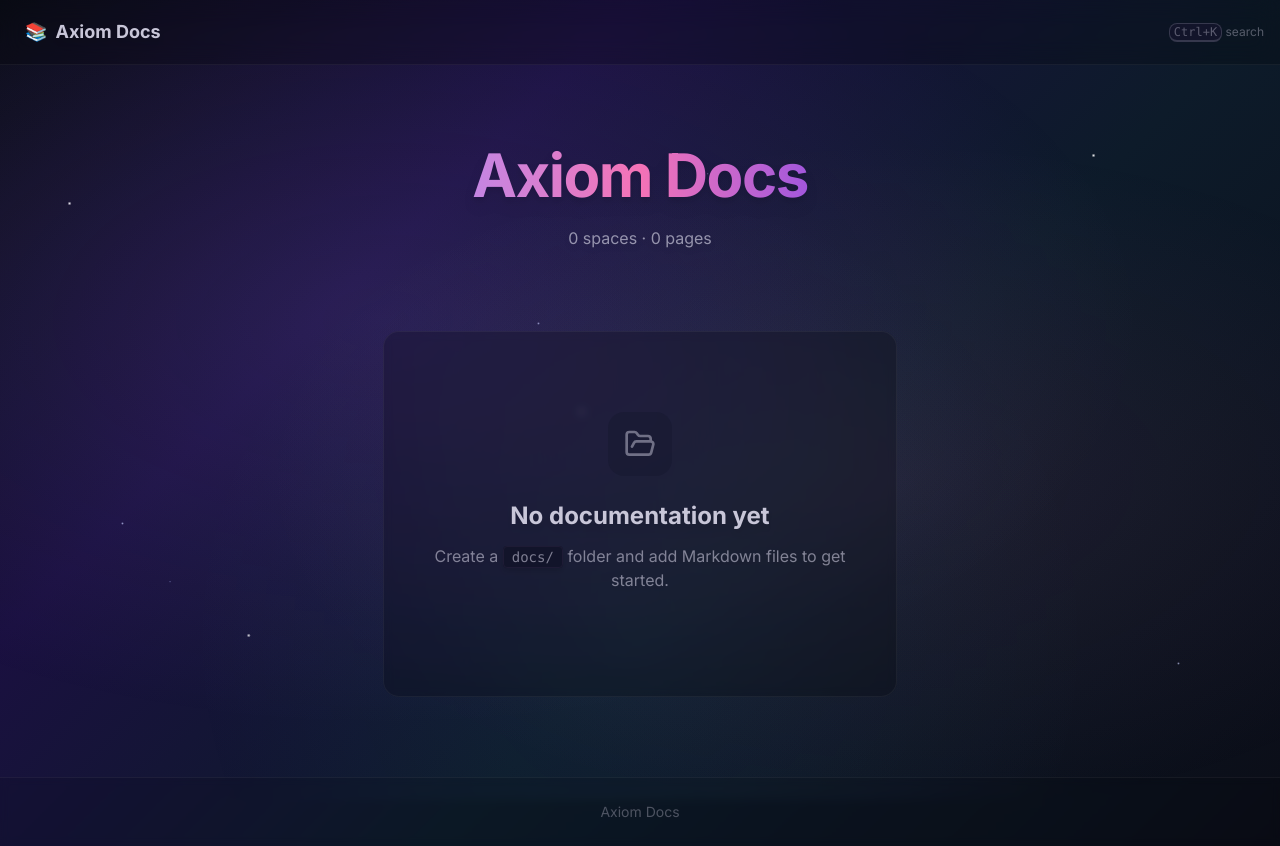
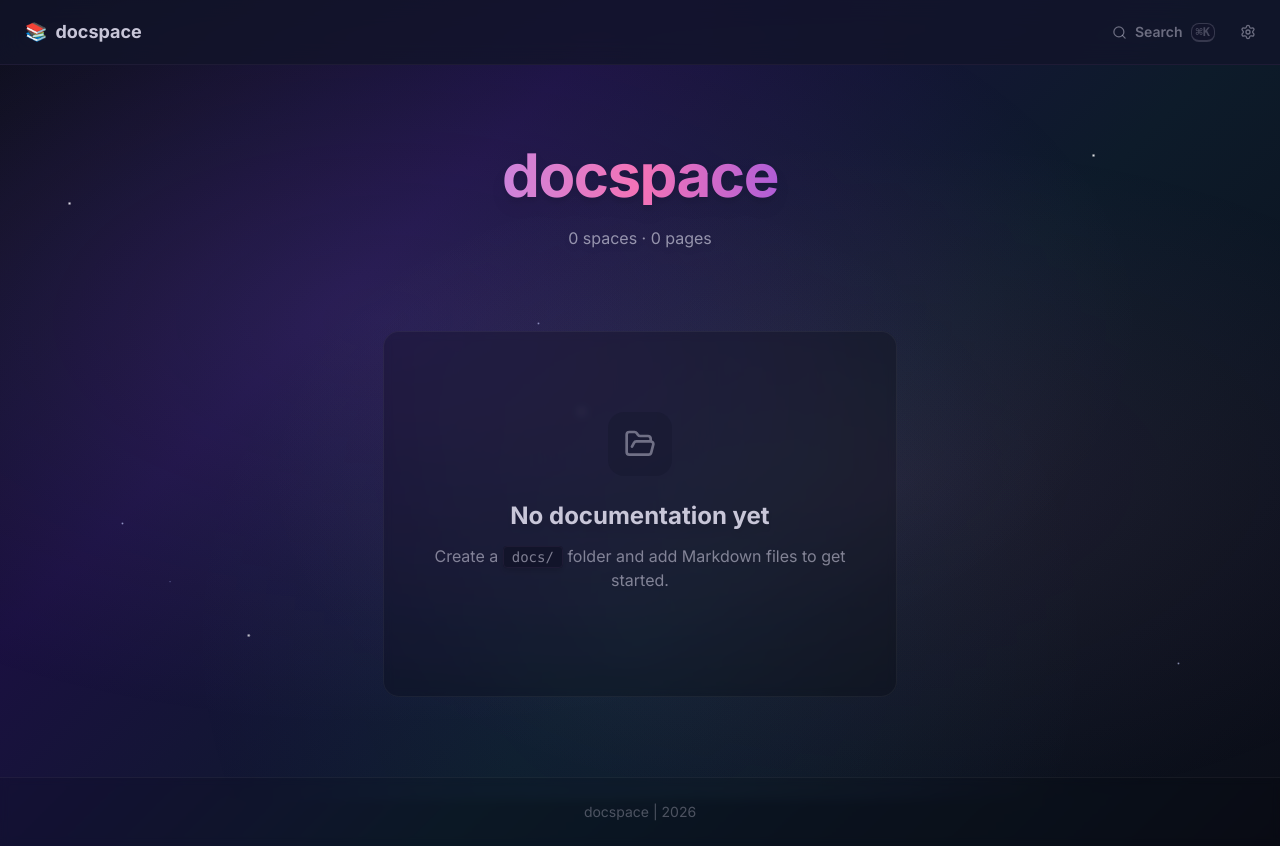
Before and after one commit to outhordev/docspace, a Next.js app: page / in a window 1280 px wide. Built offline with nearby package versions, Linux system fonts and the light colour scheme; a web font is replaced by a local one.

Commit message:
renaming

```diff
--- a/app/layout.tsx
+++ b/app/layout.tsx
@@ -1,7 +1,7 @@
 import type { Metadata } from 'next'
 import { Inter, IM_Fell_English, JetBrains_Mono, Lora, Bitter, Space_Grotesk } from 'next/font/google'
 import './globals.css'
-import config from '@/axiom.config'
+import config from '@/docspace.config'
 
 const inter = Inter({ subsets: ['latin'], variable: '--font-inter' })
 const imFellEnglish = IM_Fell_English({ weight: '400', subsets: ['latin'], variable: '--font-heading-arcane' })
--- a/app/page.tsx
+++ b/app/page.tsx
@@ -4,7 +4,8 @@ import { FolderOpen, ArrowRight } from 'lucide-react'
 import Link from 'next/link'
 import { redirect } from 'next/navigation'
 import DynamicIcon from '@/components/layout/DynamicIcon'
-import config from '@/axiom.config'
+import HomeNavbar from '@/components/layout/HomeNavbar'
+import config from '@/docspace.config'
 
 
 export default function HomePage() {
@@ -37,20 +38,8 @@ export default function HomePage() {
         <div dangerouslySetInnerHTML={{ __html: homeTheme.customHTML }} />
       )}
 
-      {/* Navbar */}
-      <header className="navbar bg-black/20 border-b border-white/5 sticky top-0 z-50 backdrop-blur-md px-4">
-        <div className="navbar-start">
-          <a href="/" className="btn btn-ghost gap-2 text-lg font-bold normal-case px-2">
-            <span className="text-primary">📚</span>
-            <span className="drop-shadow-lg">{config.title}</span>
-          </a>
-        </div>
-        <div className="navbar-end gap-1">
-          <div className="text-xs text-base-content/40">
-            <kbd className="kbd kbd-xs">Ctrl+K</kbd> search
-          </div>
-        </div>
-      </header>
+      {/* Navbar — same as space pages */}
+      <HomeNavbar spaces={manifest.spaces} />
 
       {/* Content */}
       <main className="relative z-10 max-w-3xl mx-auto px-4 sm:px-6 lg:px-8 py-20 page-enter flex-1">
--- /dev/null
+++ b/components/layout/HomeNavbar.tsx
@@ -0,0 +1,34 @@
+'use client'
+
+import Link from 'next/link'
+import SearchTrigger from '../search/SearchTrigger'
+import SettingsModal, { useContentWidth } from './SettingsModal'
+import { useThemeOverride } from './ThemeToggle'
+import SpaceSwitcher from './SpaceSwitcher'
+import type { Space } from '@/lib/docs-walker'
+import config from '@/docspace.config'
+
+interface HomeNavbarProps {
+  spaces: Space[]
+}
+
+export default function HomeNavbar({ spaces }: HomeNavbarProps) {
+  const [, setThemeOverride] = useThemeOverride()
+  const [, setContentWidth] = useContentWidth()
+
+  return (
+    <header className="navbar bg-base-200/80 backdrop-blur-md border-b border-base-300 sticky top-0 z-50 px-4">
+      <div className="navbar-start">
+        <Link href="/" className="btn btn-ghost gap-2 text-lg font-bold normal-case px-2">
+          <span className="text-primary">📚</span>
+          <span className="hidden sm:inline">{config.title}</span>
+        </Link>
+      </div>
+      <div className="navbar-end gap-1">
+        <SearchTrigger />
+        <SettingsModal onThemeChange={setThemeOverride} onWidthChange={setContentWidth} />
+        <SpaceSwitcher spaces={spaces} />
+      </div>
+    </header>
+  )
+}
--- a/components/layout/SettingsModal.tsx
+++ b/components/layout/SettingsModal.tsx
@@ -1,9 +1,10 @@
 'use client'
 
 import { useEffect, useState } from 'react'
+import { createPortal } from 'react-dom'
 import { Settings, Moon, Sun, Sparkles, Type, Monitor } from 'lucide-react'
 import { type ThemeOverride, useThemeOverride } from './ThemeToggle'
-import config from '@/axiom.config'
+import config from '@/docspace.config'
 
 const THEME_OPTIONS: { value: ThemeOverride; label: string; icon: React.ReactNode; description: string }[] = [
   { value: 'custom', label: 'Space Theme', icon: <Sparkles size={16} />, description: 'Rich per-space themes with custom colors and styles' },
@@ -18,7 +19,7 @@ const WIDTH_OPTIONS = (config.contentWidthOptions || [
   { value: '100ch', label: 'Extra Wide', description: 'Maximum reading area' },
 ]) as { value: string; label: string; description: string }[]
 
-const WIDTH_STORAGE_KEY = 'axiom-content-width'
+const WIDTH_STORAGE_KEY = 'docspace-content-width'
 
 export function useContentWidth(): [string, (v: string) => void] {
   const defaultWidth = (config.contentWidthOptions?.[0]?.value) || '65ch'
@@ -47,11 +48,19 @@ interface SettingsModalProps {
 export default function SettingsModal({ onThemeChange, onWidthChange }: SettingsModalProps) {
   const [themeOverride, setThemeOverride] = useThemeOverride()
   const [contentWidth, setContentWidth] = useContentWidth()
+  const [isOpen, setIsOpen] = useState(false)
 
-  const openModal = () => {
-    const modal = document.getElementById('settings-modal') as HTMLDialogElement | null
-    if (modal) modal.showModal()
-  }
+  const openModal = () => setIsOpen(true)
+  const closeModal = () => setIsOpen(false)
+
+  useEffect(() => {
+    if (!isOpen) return
+    const handleKey = (e: KeyboardEvent) => {
+      if (e.key === 'Escape') closeModal()
+    }
+    document.addEventListener('keydown', handleKey)
+    return () => document.removeEventListener('keydown', handleKey)
+  }, [isOpen])
 
   const handleThemeSelect = (value: ThemeOverride) => {
     setThemeOverride(value)
@@ -73,11 +82,10 @@ export default function SettingsModal({ onThemeChange, onWidthChange }: Settings
         <Settings size={16} className="text-base-content/50" />
       </button>
 
-      <dialog id="settings-modal" className="modal modal-bottom sm:modal-middle">
-        <div className="modal-box max-w-md">
-          <form method="dialog">
-            <button className="btn btn-sm btn-circle btn-ghost absolute right-3 top-3">✕</button>
-          </form>
+      {isOpen && createPortal(
+        <div className="fixed inset-0 z-[100] flex items-center justify-center bg-black/50" onClick={(e) => { if (e.target === e.currentTarget) closeModal() }}>
+          <div className="modal-box max-w-md relative" onClick={(e) => e.stopPropagation()}>
+            <button className="btn btn-sm btn-circle btn-ghost absolute right-3 top-3" onClick={closeModal}>✕</button>
 
           <h3 className="text-lg font-bold mb-1">Settings</h3>
           <p className="text-sm text-base-content/50 mb-6">Customize your reading experience.</p>
@@ -149,10 +157,8 @@ export default function SettingsModal({ onThemeChange, onWidthChange }: Settings
           </div>
         </div>
 
-        <form method="dialog" className="modal-backdrop">
-          <button>close</button>
-        </form>
-      </dialog>
+        </div>
+      , document.body)}
     </>
   )
 }
--- a/components/layout/Shell.tsx
+++ b/components/layout/Shell.tsx
@@ -9,7 +9,7 @@ import SettingsModal, { useContentWidth } from './SettingsModal'
 import { useThemeOverride } from './ThemeToggle'
 import type {Page, Space} from '@/lib/docs-walker'
 import Link from 'next/link'
-import config from '@/axiom.config'
+import config from '@/docspace.config'
 
 interface ThemeStyles {
   headingFont?: string
--- a/components/layout/ThemeToggle.tsx
+++ b/components/layout/ThemeToggle.tsx
@@ -5,7 +5,7 @@ import { Moon, Sun, ChevronDown, Sparkles } from 'lucide-react'
 
 export type ThemeOverride = 'custom' | 'dark' | 'light'
 
-const STORAGE_KEY = 'axiom-theme-override'
+const STORAGE_KEY = 'docspace-theme-override'
 
 const OPTIONS: { value: ThemeOverride; label: string; icon: React.ReactNode; description: string }[] = [
   { value: 'custom', label: 'Themed', icon: <Sparkles size={14} />, description: 'Rich space themes' },
--- a/axiom.config.ts
+++ b/docspace.config.ts
@@ -1,14 +1,14 @@
 /**
- * ─── axiom Site Configuration ─────────────────────────────────────────────
+ * ─── docspace Site Configuration ─────────────────────────────────────────────
  *
- * Edit this file to customize your axioms site.
+ * Edit this file to customize your docspaces site.
  * All fields have sensible defaults — change only what you need.
  */
 
 const config = {
 
   /** Site title — shown in the navbar, browser tab, and homepage hero. */
-  title: 'Axiom Docs',
+  title: 'docspace',
 
   /** Short description — used in HTML meta tags. */
   description: 'A file-driven documentation site for projects.',
@@ -22,7 +22,7 @@ const config = {
   favicon: '/favicon.svg',
 
   /** Footer text — shown at the bottom of every page. */
-  footerText: `Axiom Docs`,
+  footerText: `docspace | ${new Date().getFullYear()}`,
 
   /**
    * Home page theme.
--- a/lib/docs-walker.ts
+++ b/lib/docs-walker.ts
@@ -2,7 +2,7 @@ import fs from 'fs'
 import path from 'path'
 import matter from 'gray-matter'
 import { ThemeName, resolveTheme, getDefaultIcon, getThemeConfig } from './themes'
-import config from '@/axiom.config'
+import config from '@/docspace.config'
 
 export interface Page {
   slug: string
--- a/package.json
+++ b/package.json
@@ -1,5 +1,5 @@
 {
-  "name": "axiom2",
+  "name": "docspace2",
   "version": "1.0.0",
   "description": "",
   "main": "index.js",
```
Also changed, not shown: 16 other files (tests, documents, lock files or other folders).
